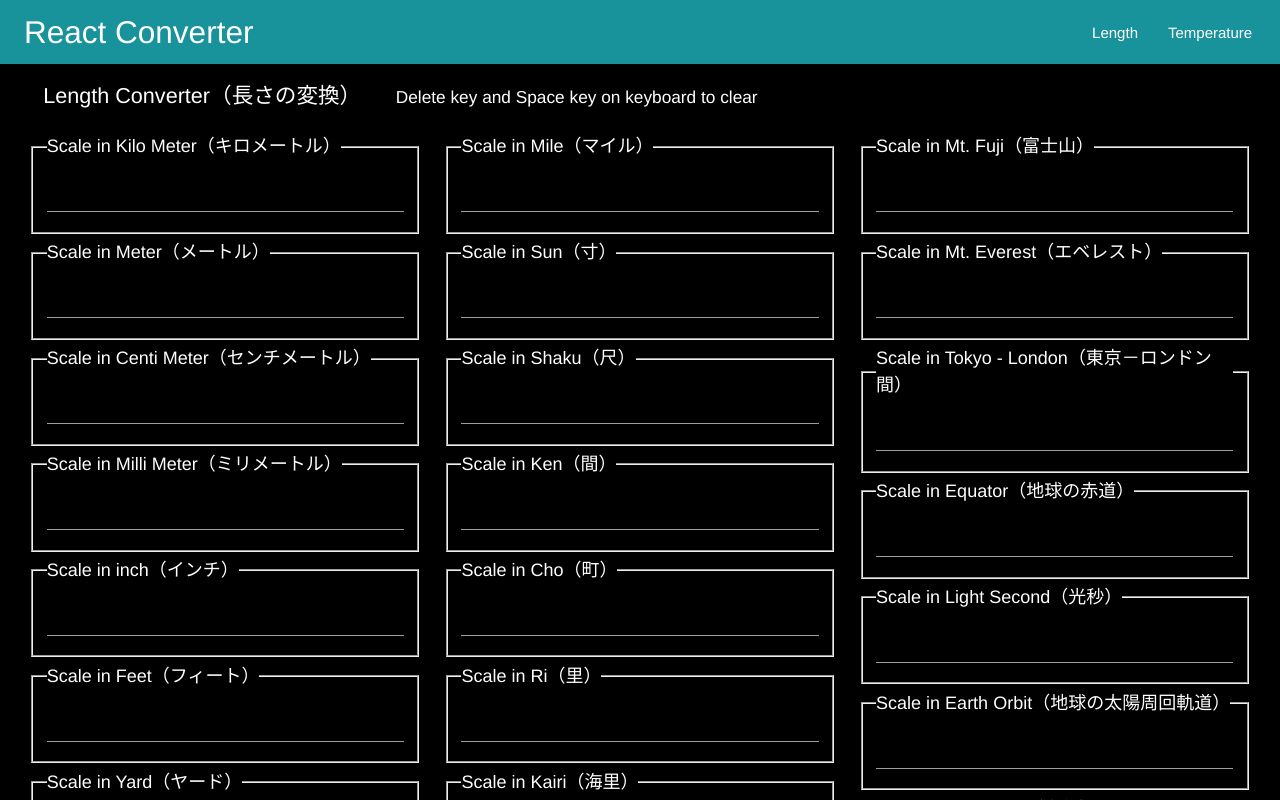
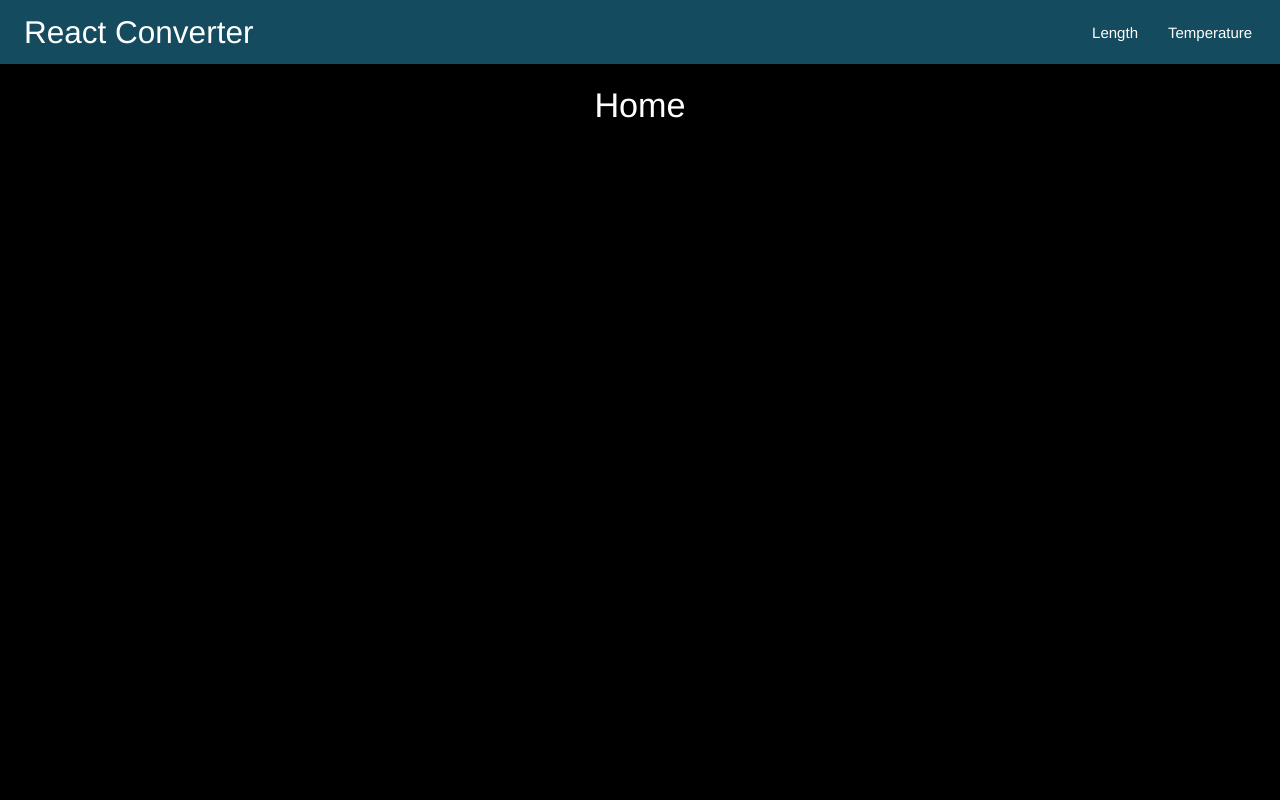
Before and after one commit to SoichiroWada/React-Converter, a React (Create React App) app: page / in a window 1280 px wide. Shown: the top 800 px of the page. Built offline with nearby package versions, Linux system fonts and the light colour scheme.

Commit message:
navbar selected link highlighted update

```diff
--- a/src/App.js
+++ b/src/App.js
@@ -13,9 +13,9 @@ class App extends Component {
       <div className="App">
         <Navbar></Navbar>
         <Switch>
-          <Route exact path='/' component={Length}></Route>
+          <Route exact path='/' component={Home}></Route>
+          <Route path='/length' component={Length}></Route>
           <Route path='/temperature' component={Temperature}></Route>
-          <Route path='/home' component={Home}></Route>
         </Switch>
       </div>
       </BrowserRouter>
--- a/src/components/Home.js
+++ b/src/components/Home.js
@@ -4,8 +4,7 @@ const Home = (props) => {
   return (
     <div>
       <div className="container">
-        <h4 className="center">Technology</h4>
-        <button></button>
+        <h4 className="center">Home</h4>
       </div>
     </div>
   )
--- a/src/components/Navbar.js
+++ b/src/components/Navbar.js
@@ -12,7 +12,7 @@ const Navbar = (props) => {
             </div>
             <div className="right" id="links">
                 <ul className="hide-on-med-and-down">
-                    <li><NavLink to="/">Length</NavLink></li>
+                    <li><NavLink to="/length">Length</NavLink></li>
                     <li><NavLink to="/temperature">Temperature</NavLink></li>
                 </ul>
             </div>
--- a/src/components/Temperature.js
+++ b/src/components/Temperature.js
@@ -53,7 +53,7 @@ class Calculator extends React.Component {
 
     return (
       <div className="uBody">
-        <h4>Temperature Converter（温度変換）</h4>
+        <h5>Temperature Converter（温度変換）</h5>
         <TemperatureInput
           scale="c"
           temperature={celsius}
--- a/src/index.css
+++ b/src/index.css
@@ -39,7 +39,7 @@ legend{
 }
 #navbar{
   color:white;
-  background-color:#18929b;
+  background-color:#144b5e;
 }
 #input{
   text-align:right;
@@ -55,16 +55,14 @@ legend{
   color:blue;
   font-size:16px;
 }
-#h5{
-  margin-top:20px;
-}
 #ctl{
   font-size:0.8em;
   margin-left:2.0em;
 }
 #h5{
+  margin-top:10px;
   margin-left:2.0em;
-  font-size:1.2em;
+  font-size:1.0em;
 }
 #alertM{
   color:yellow;
@@ -77,6 +75,14 @@ legend{
 #links{
   margin-right:1%;
 }
+
+.active{
+  background-color: rgb(12, 40, 59);
+}
+.hover{
+  background-color: rgb(192, 200, 32);
+}
+
 
 @media screen and (max-width: 3600px) {
   #h5j {
```
Also changed, not shown: src/components/Length.js (+4 -4 lines).
